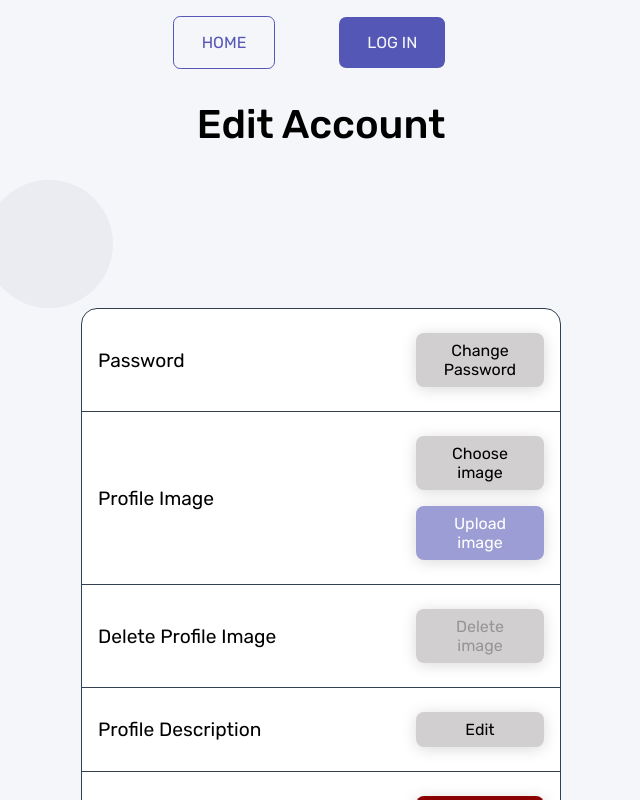
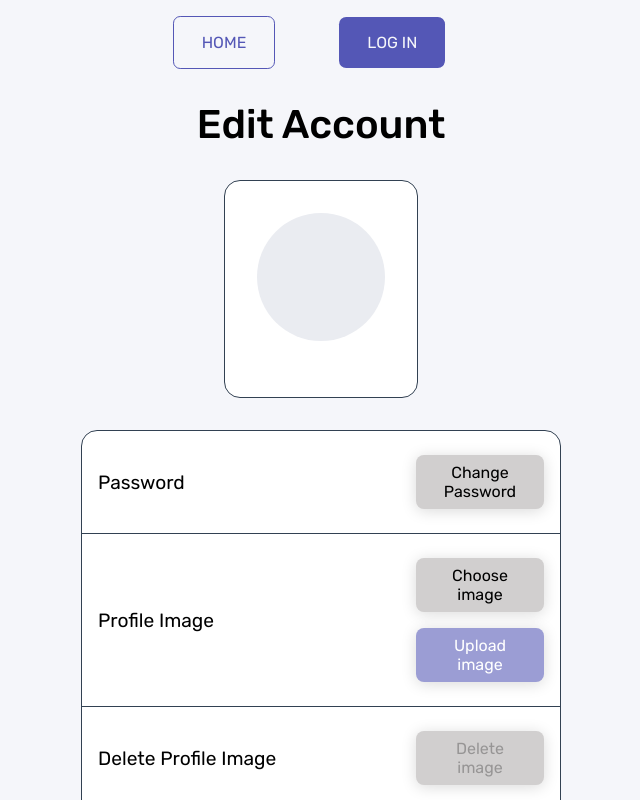
Before and after one commit to SpectreAscended/interactive-comment-section, a React (Vite) app: page /account in a window 1280 px wide. Shown: the top 800 px of the page, without its empty margins (319-959 px from the left). Built offline with nearby package versions, Linux system fonts and the light colour scheme; no server answers.

Commit message:
Added styling to use profile aside

```diff
--- a/src/components/auth/Account.tsx
+++ b/src/components/auth/Account.tsx
@@ -117,10 +117,12 @@ const Account: React.FC = () => {
       </AnimatePresence>
       <h1 className="account__heading">Edit Account</h1>
       {error && <p className="error-message">{error}</p>}
-      <figure className="account__settings--userImg">
-        {img ? <img src={img} alt="" className="image" /> : ''}
-      </figure>
-      <h2 style={{ marginLeft: '1rem' }}>{userData.userName}</h2>
+      <aside className="account__settings--user-profile">
+        <figure className="account__settings--userImg">
+          {img ? <img src={img} alt="" className="image" /> : ''}
+        </figure>
+        <h3>{userData.userName}</h3>
+      </aside>
       <div className="account__settings">
         <ul className="account__settings-list">
           <li className="account__settings-list--item">
--- a/src/components/auth/account.scss
+++ b/src/components/auth/account.scss
@@ -19,6 +19,21 @@
       }
     }
   }
+
+  &--user-profile {
+    border: 1px solid var(--color-dark-blue);
+    max-width: min-content;
+    padding: 2rem;
+    border-radius: 1rem;
+    margin: 2rem auto;
+    background-color: var(--color-white);
+    display: flex;
+    flex-direction: column;
+    justify-content: center;
+    align-items: center;
+    gap: 1.5rem;
+  }
+
   &-link {
     background-color: rgb(209, 207, 207);
     padding: 0.5rem 1rem;
```
